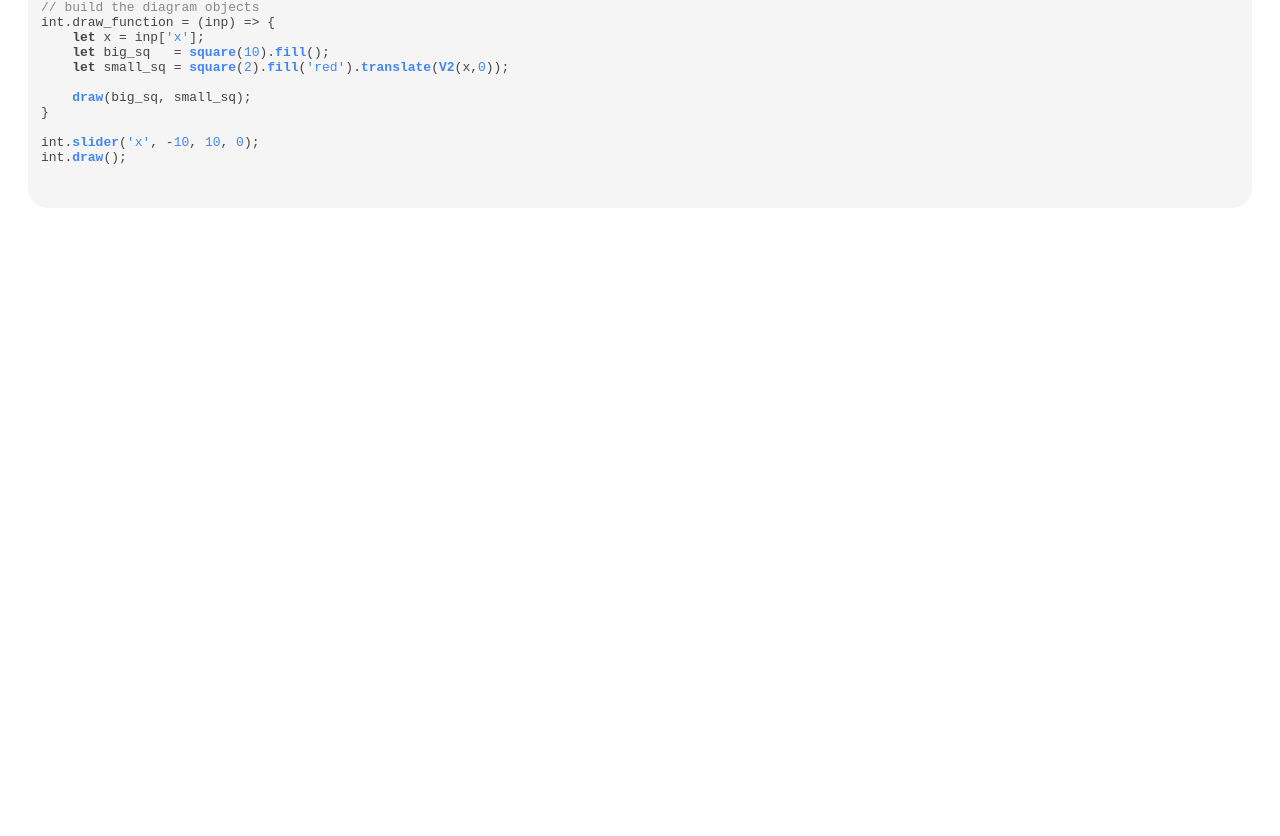
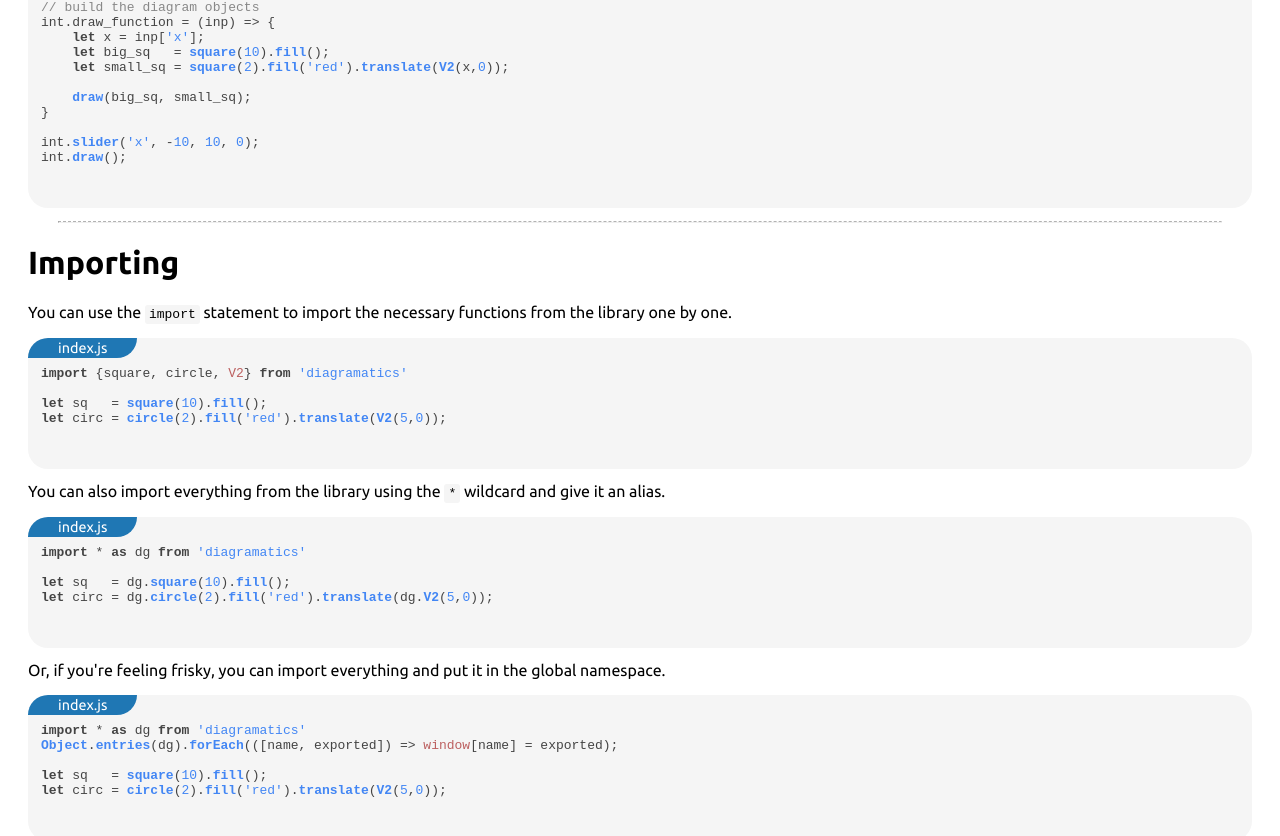
Before and after one commit to ray-pH/diagramatics-site, a SvelteKit app: page /guides/usage in a window 1280 px wide. Shown: the part 2561-3397 px from the top of the page. Before the commit the page ends 2782 px from the top, so only its background shows below. Built offline with nearby package versions, Linux system fonts and the light colour scheme.

Commit message:
guides/usage : add Importing

```diff
--- a/src/routes/guides/usage/+page.svelte
+++ b/src/routes/guides/usage/+page.svelte
@@ -249,5 +249,46 @@ int.draw();
         </code></pre>
     </div>
 
+    <hr>
+    <h1>Importing</h1>
+
+    You can use the <code>import</code> statement to import the necessary functions from the library one by one.
+    <div class="code-snippet">
+        <span class="code-filename">index.js</span>
+        <pre><code class="code-javascript">
+{`import {square, circle, V2} from 'diagramatics'
+
+let sq   = square(10).fill();
+let circ = circle(2).fill('red').translate(V2(5,0));
+`}
+        </code></pre>
+    </div>
+
+    You can also import everything from the library using the <code>*</code> wildcard and give it an alias.
+    <div class="code-snippet">
+        <span class="code-filename">index.js</span>
+        <pre><code class="code-javascript">
+{`import * as dg from 'diagramatics'
+
+let sq   = dg.square(10).fill();
+let circ = dg.circle(2).fill('red').translate(dg.V2(5,0));
+`}
+        </code></pre>
+    </div>
+
+    Or, if you're feeling frisky, you can import everything and put it in the global namespace.
+    <div class="code-snippet">
+        <span class="code-filename">index.js</span>
+        <pre><code class="code-javascript">
+{`import * as dg from 'diagramatics'
+Object.entries(dg).forEach(([name, exported]) => window[name] = exported);
+
+let sq   = square(10).fill();
+let circ = circle(2).fill('red').translate(V2(5,0));
+`}
+        </code></pre>
+    </div>
+
+
 
 </div>
```
